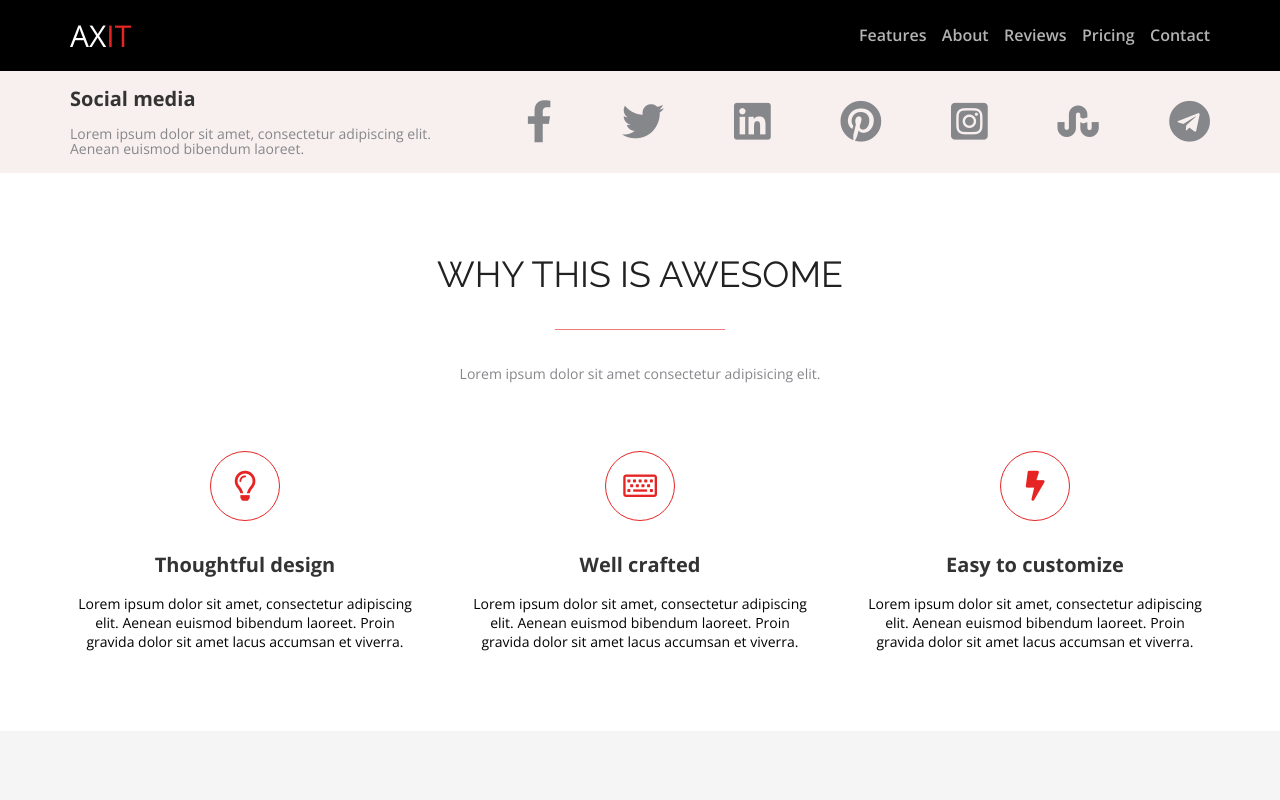
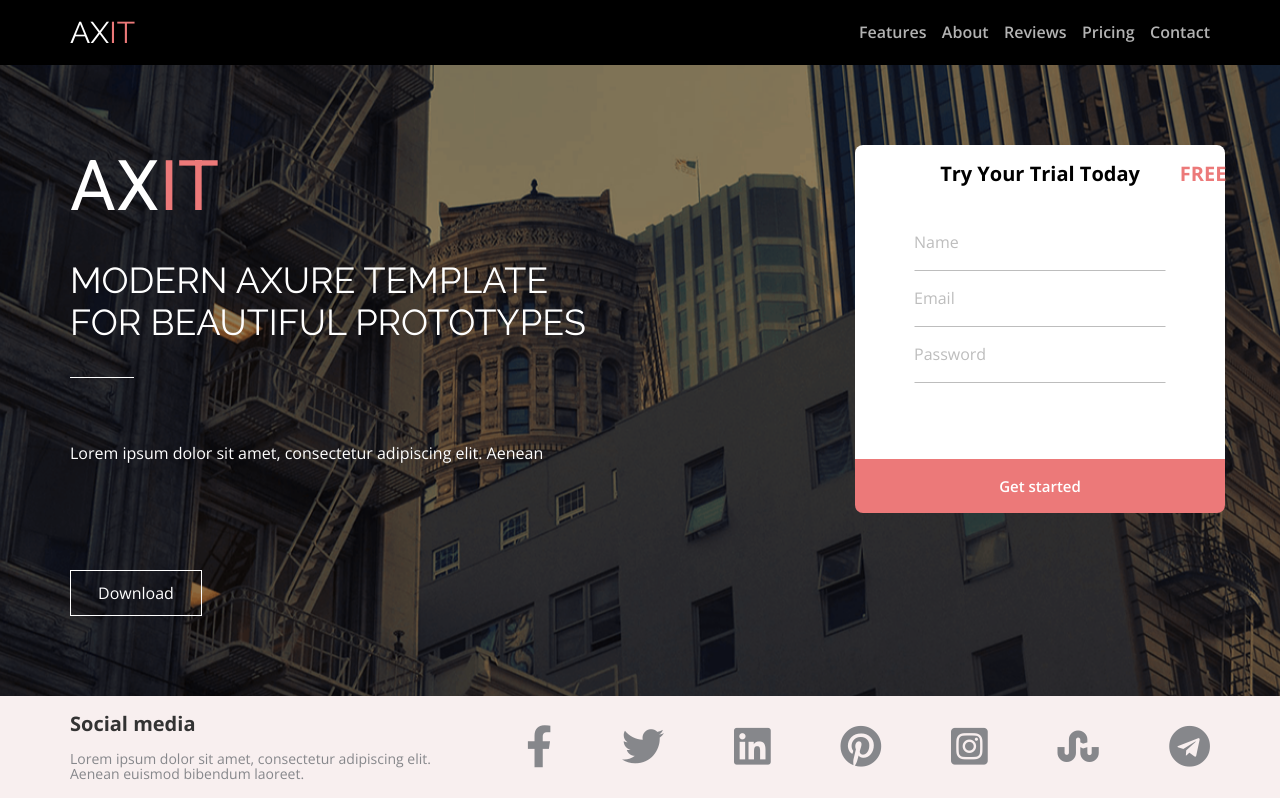
Before and after one commit to bfviktoryia/landing, a plain HTML site: page index.html in a window 1280 px wide. Shown: the top 800 px of the page. Drawn offline with nearby package versions, Linux system fonts and the light colour scheme.

Commit message:
add modern section

```diff
--- a/css/auxure.css
+++ b/css/auxure.css
@@ -65,7 +65,7 @@ a {
 }
 a:hover {
 }
-.link {
+.auxure_link {
     width: 135px;
     border: 1px solid rgba(255, 255, 255, 1);
     margin: auto;
--- a/css/contact-us.css
+++ b/css/contact-us.css
@@ -10,7 +10,7 @@ label {
 textarea {
         display: block;
         width: 478px;
-        height: 216px;
+        height: 210px;
         border-top: 1px solid transparent;
         border-left: 1px solid transparent;
         border-right: 1px solid transparent;
@@ -21,6 +21,7 @@ textarea {
         resize: none;
         margin-bottom: 69px;
         outline-color: #EC7979;
+        margin: 0 15px;
 
     }
 
@@ -35,7 +36,7 @@ textarea {
     border-bottom: 1px solid #BDBDBD;
     font-family: "Open Sans";
     font-size: 15px;
-    /* outline: none; */
+    outline: none;
 }
 #email {
     width: 478px;
@@ -66,11 +67,18 @@ outline: none;
 
 .form-contacts-wrap {
    display: flex;
+   flex-wrap: wrap;
    flex-direction: row;
    justify-content: space-between;
+   margin: 0 -15px;
+
 }
 
 .form-left-wrap {
+    margin: 0 15px;
+    width: 166px;
+    margin-bottom: 37px;
+
 
 
 }
@@ -86,8 +94,10 @@ outline: none;
 }
 .form-right {
 margin-bottom: 37px;
+    width: 478px;
+
 }
- button {
+#form-contacts__button {
     display: block;
     width: 166px;
     height: 42px;
@@ -96,7 +106,6 @@ margin-bottom: 37px;
     font-weight: 600;
     font-family: "Open Sans";
     color: white;
-    /* border: 1px solid transparent; */
     margin: auto;
     border: none;
     cursor: pointer;
--- /dev/null
+++ b/css/header-modern.css
@@ -0,0 +1,191 @@
+.header-modern {
+position: relative;
+background-image: url(../img/bg/background-header-modern.png);
+background-size: cover;
+background-repeat: no-repeat;
+background-position: center;
+
+}
+
+.header-modern:after {
+content: "";
+display: block;
+background-color: rgba(0, 0, 0, 0.45);;
+position: absolute;
+top: 0;
+left: 0;
+width: 100%;
+height: 100%;
+
+}
+
+.header_modern__wrap {
+    display: flex;
+flex-wrap: wrap;
+justify-content: space-between;
+margin: 0 -15px;
+}
+
+.header-modern__left-wrap {
+width: 544px;
+display: flex;
+flex-wrap: wrap;
+margin: 0 15px;
+
+}
+.header-modern__logo {
+    margin-bottom: 32px;
+}
+.header_modern__logo-text {
+display: block;
+font-size: 70px;
+font-family: "Roboto";
+font-weight: 400;
+text-transform: uppercase;
+color: white;
+position: relative;
+
+}
+.header_modern__logo-text::after {
+    content: "it";
+    display: block;
+    position: absolute;
+    text-transform: uppercase;
+    color: #EC7979;
+    height: 70px;
+    top: 0;
+    left: 100%;
+}
+
+.header-modern__title {
+    width: 544px;
+    font-family: "Raleway";
+    font-size: 36px;
+    font-weight: 400;
+    color: white;
+    text-transform: uppercase;
+    margin-bottom: 32px;
+}
+
+.header-modern__title::after {
+    content: "";
+    width: 64px;
+    height: 1px;
+    background-color: white;
+    display: block;
+    margin-top: 34px;
+    margin-bottom: 34px;}
+
+.header-modern__description {
+margin-bottom: 39px;
+    }
+
+.header-modern__description p {
+    width: 700px;
+    line-height: 19px;
+    margin: auto;
+    margin-bottom: 68px;
+    color: white;
+    font-weight: 400;
+}
+.header-modern__link {
+    width: 132px;
+    border: 1px solid white;
+    padding: 11px 26px;
+    text-align: center;
+    cursor: pointer;
+}
+
+
+.form-content {
+    display: flex;
+    flex-wrap: wrap;
+    width: 370px;
+    background-color: #fff;
+    border-radius: 8px 8px 0 0;
+    padding: 15px 0;
+}
+
+
+
+.header-modern__form-title {
+    text-transform: capitalize;
+    font-weight: 700;
+    font-size: 20px;
+    margin: auto;
+    margin-bottom: 44px;
+    position: relative;
+
+}
+
+.header-modern__form-title::after {
+    content: "free";
+    display: block;
+    text-transform: uppercase;
+    color:#EC7979;
+    font-weight: 700;
+    position: absolute;
+    top: 0;
+    left: 120%;
+}
+
+.header-modern__input {
+    display: block;
+    margin: auto;
+}
+
+#header-modern__input_name {
+    display: block;
+    font-family: "Open Sans";
+    font-weight: 400;
+    margin-bottom: 16px;
+    width: 252px;
+    line-height: 16px;
+    border-top: 1px solid transparent;
+    border-left: 1px solid transparent;
+    border-right: 1px solid transparent;
+    border-bottom: 1px solid #BDBDBD;
+    outline: none;
+}
+#header-modern__input_email {
+    display: block;
+    font-family: "Open Sans";
+    font-weight: 400;
+    margin-bottom: 16px;
+    width: 252px;
+    line-height: 16px;
+    border-top: 1px solid transparent;
+border-left: 1px solid transparent;
+border-right: 1px solid transparent;
+border-bottom: 1px solid #BDBDBD;
+outline: none;
+}
+#header-modern__input_password {
+    display: block;
+    font-family: "Open Sans";
+    font-weight: 400;
+    margin-bottom: 61px;
+    width: 252px;
+    line-height: 16px;
+    border-top: 1px solid transparent;
+    border-left: 1px solid transparent;
+    border-right: 1px solid transparent;
+    border-bottom: 1px solid #BDBDBD;
+    outline: none;
+
+}
+
+#header-modern__input_button {
+    display: block;
+    height: 54px;
+    width: 370px;
+    border-radius: 0 0 8px 8px;
+    background-color: #EC7979;
+    font-size: 15px;
+    font-weight: 600;
+    font-family: "Open Sans";
+    color: white;
+    border: none;
+    cursor: pointer;
+
+}
--- a/css/header.css
+++ b/css/navigation.css
@@ -5,13 +5,13 @@ p {
     margin-inline-end: 0px;
 }
 
-.header {
+.navigation-header {
     background: #000;
     padding: 15px 0;
 
 
 }
-.header-wrap {
+.navigation-header-wrap {
     display: flex;
     flex-wrap: wrap;
     justify-content: space-between;
@@ -28,6 +28,7 @@ p {
     text-transform: uppercase;
     font-size: 30px;
     font-weight: 400;
+    font-family: "Raleway";
     color: white;
 }
 
@@ -37,10 +38,9 @@ p {
 
 .logo-text::after {
     content: "it";
-    width: 34px;
     height:30px;
     text-transform: uppercase;
-    color: #E72424;
+    color: #EC7979;
 }
 
 .navigation {
--- a/css/style.css
+++ b/css/style.css
@@ -2,13 +2,15 @@
 @import url(../css/pricing.css);
 @import url(../css/custumers.css);
 @import url(../css/auxure.css);
-@import url(../css/header.css);
+@import url(../css/navigation.css);
+@import url(../css/header-modern.css);
 @import url(../css/footer.css);
 @import url(../css/social.css);
 @import url(../css/contact-us.css);
 @import url("https://cdnjs.cloudflare.com/ajax/libs/font-awesome/5.15.4/css/all.min.css");
+
 html {
-    font-family: "Open Sans", "Raleway",sans-serif;
+    font-family: "Open Sans", "Raleway", "Roboto",sans-serif;
 }
 
 * {
--- a/index.html
+++ b/index.html
@@ -6,8 +6,7 @@
     <meta name="viewport" content="width=device-width, initial-scale=1.0">
     <link rel="preconnect" href="https://fonts.googleapis.com">
 <link rel="preconnect" href="https://fonts.gstatic.com" crossorigin>
-<link href="https://fonts.googleapis.com/css2?family=Open+Sans:wght@300;400;600;700&family=Raleway:wght@100;400;500;700&display=swap" rel="stylesheet">
-
+<link href="https://fonts.googleapis.com/css2?family=Open+Sans:wght@300;400;600;700&family=Raleway:wght@100;400;500;700&family=Roboto:wght@400;500;700;900&display=swap" rel="stylesheet">
 
     <link rel="stylesheet" href="./css/style.css">
 
@@ -15,10 +14,13 @@
 </head>
 
 
+
+
+
 <body>
-   <header class="header">
+   <header class="navigation-header">
 <div class="container">
-    <div class="header-wrap">
+    <div class="navigation-header-wrap">
     <div class="logo">
         <p class="logo-text">Ax</p>
     </div>
@@ -37,6 +39,63 @@
 </div>
    </header>
 
+
+  <section class="header-modern">
+<div class="container">
+    <div class="header_modern__wrap">
+        <div class="header-modern__left-wrap">
+    <div class="header-modern__logo">
+        <p class="header_modern__logo-text">Ax</p>
+    </div>
+
+
+    <h2 class="header-modern__title">Modern axure template for beautiful prototypes</h2>
+
+    <div class="header-modern__description">
+
+        <p>Lorem ipsum dolor sit amet, consectetur adipiscing elit. Aenean
+        </p>
+        </div>
+
+        <div class="header-modern__link">
+            <a href="#">Download</a>
+        </div>
+</div>
+
+
+
+<form action="" name="header_modern__form">
+<div class="form-content">
+
+<h2 class="header-modern__form-title">Try your trial today</h2>
+
+
+<div class="header-modern__input">
+    <label for="header-modern__input_name">Name</label>
+    <input type="text" id="header-modern__input_name" name="Name" required>
+</div>
+
+<div class="header-modern__input">
+    <label for="header-modern__input_email">Email</label>
+    <input type="email" id="header-modern__input_email" name="Email" required>
+</div>
+
+<div class="header-modern__input">
+        <label for="header-modern__input_password">Password</label>
+        <input type="password" id="header-modern__input_password" name="Password" required>
+</div>
+</div>
+
+<button type="submit" form="header_modern__form" id="header-modern__input_button">Get started</button>
+</div>
+
+
+</form>
+
+</div>
+</div>
+
+  </section>
 
    <section class="social">
        <div class="container">
@@ -251,7 +310,7 @@
             </p>
             </div>
 
-<div class="link">
+<div class="auxure_link">
     <a href="#" class="link-text">Download</a>
 </div>
     </div>
@@ -294,7 +353,7 @@
 </div>
 
     </div>
-    <button type="submit">Send Message</button>
+    <button type="submit" id="form-contacts__button">Send Message</button>
 
 </form>
 
```
Also changed, not shown: img/bg/background-header-modern.png (added).
